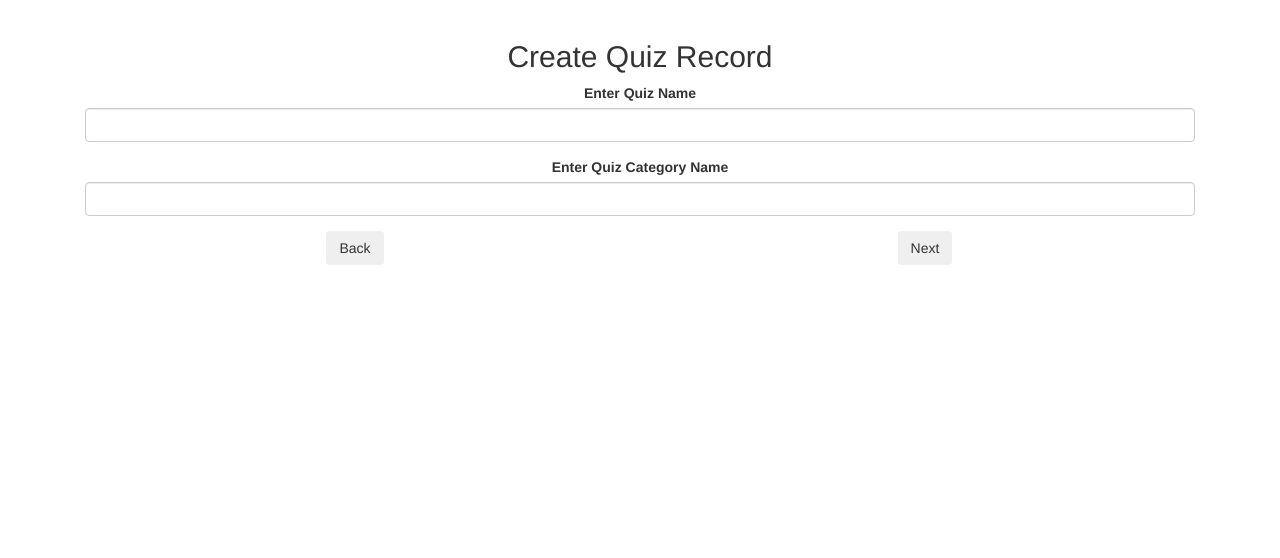
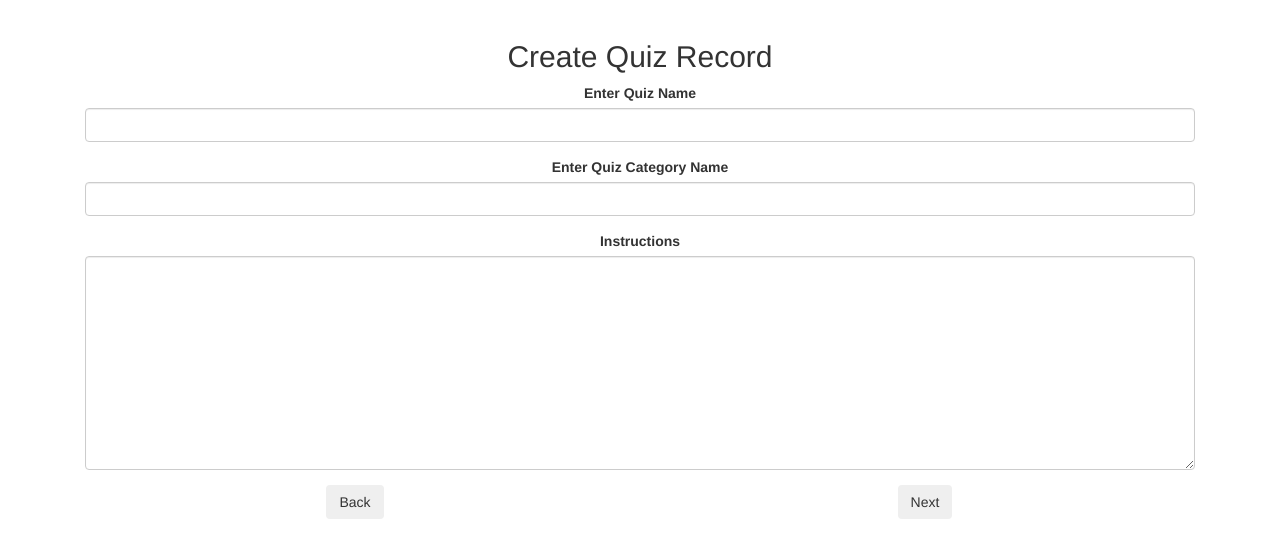
Before and after one commit to snasi623/project4, a Django app: page /createquiz/ in a window 1280 px wide. Shown: the part 52-610 px from the top of the page. Run offline with Django 3.2, Linux system fonts and the light colour scheme; some libraries are stand-ins or nearby versions.

Commit message:
fixed equations

```diff
--- a/django_project/django_app/forms.py
+++ b/django_project/django_app/forms.py
@@ -5,7 +5,7 @@ from .models import Quiz, Question, Answer
 class CreateQuiz(ModelForm):
     class Meta:
         model = Quiz
-        fields = ['name', 'category_name']
+        fields = ['name', 'category_name', 'instructions']
 
 class CreateQuestions(ModelForm):
     quiz = ModelChoiceField(queryset=Quiz.objects.all(), widget=HiddenInput())
--- a/django_project/django_app/models.py
+++ b/django_project/django_app/models.py
@@ -4,6 +4,7 @@ from django.db import models
 class Quiz(models.Model):
     name = models.CharField(max_length=40, default='')
     category_name = models.CharField(max_length=40, default='')
+    instructions = models.TextField(default='')
 
 class Question(models.Model):
     quiz = models.ForeignKey(Quiz, on_delete=models.CASCADE)
@@ -12,6 +13,7 @@ class Question(models.Model):
 class Answer(models.Model):
     question = models.ForeignKey(Question, on_delete=models.CASCADE)
     answer_text = models.CharField(max_length=200, default='')
+    is_correct = models.BooleanField(default=False)
 
-
-# class Response:
+class Response(models.Model):
+    selected_answer = models.ForeignKey(Answer, on_delete=models.CASCADE)
--- a/django_project/django_app/templates/quiz/createquiz.html
+++ b/django_project/django_app/templates/quiz/createquiz.html
@@ -16,6 +16,10 @@
             <label for="Quiz Category Name">Enter Quiz Category Name</label>
             {% render_field form.category_name class="form-control" %}
         </div>
+        <div class="form-group">
+            <label for="Instructions">Instructions</label>
+            {% render_field form.instructions class="form-control" %}
+        </div>
         <div class="row">
             <div class="col-sm-6">
                 <button type="submit" class="btn">Back</button>
```
